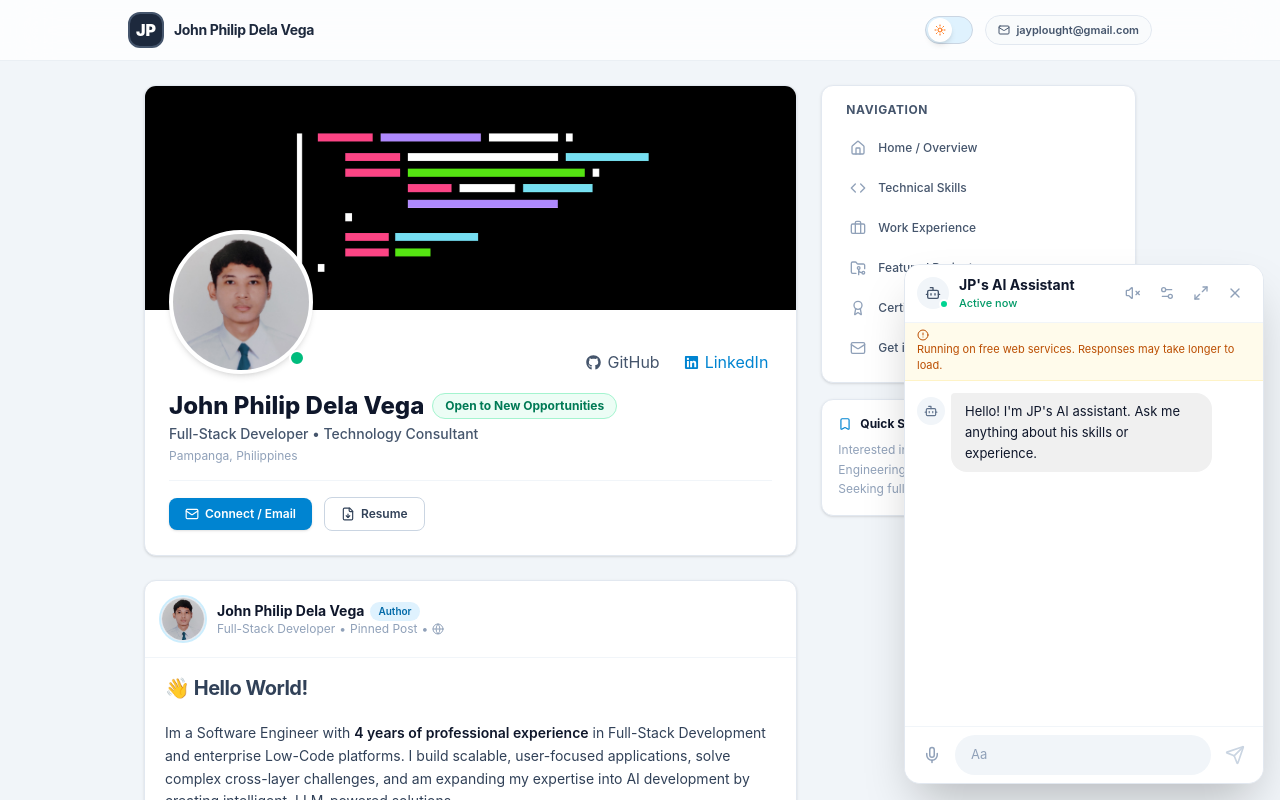
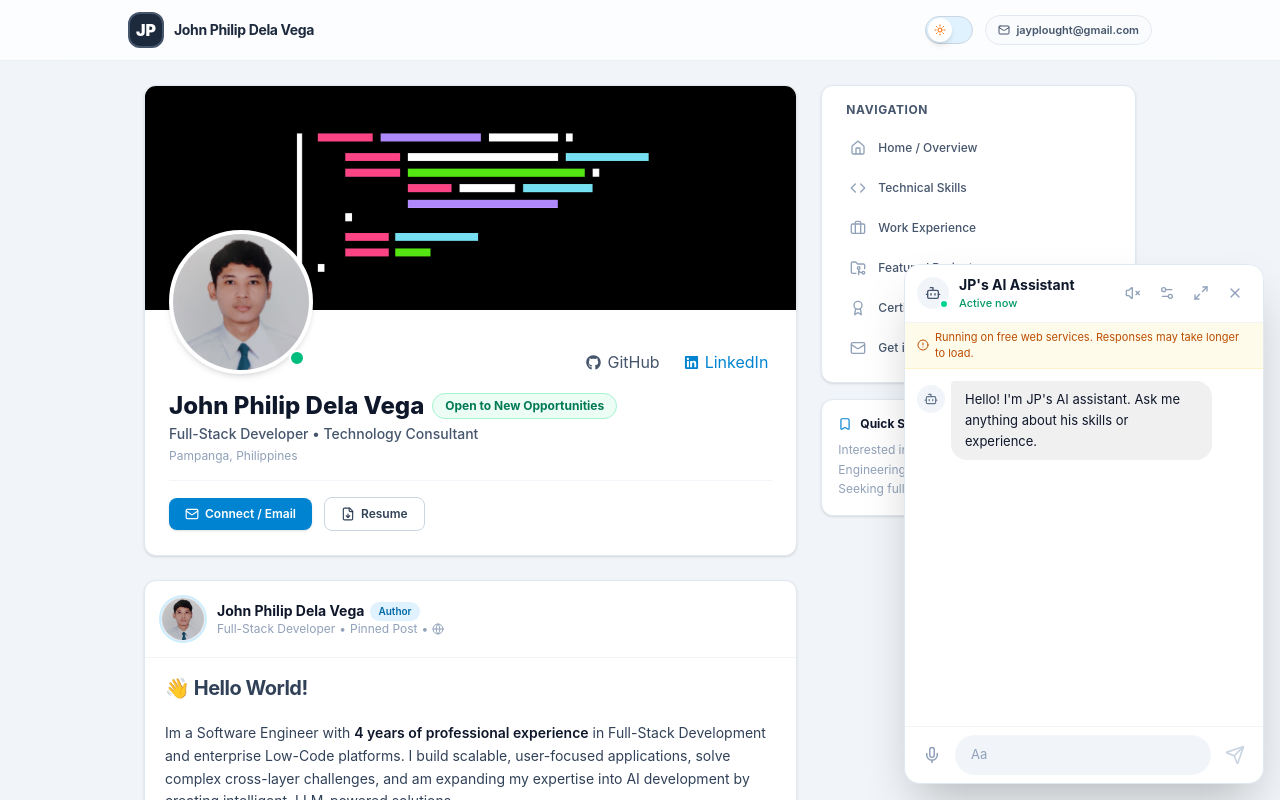
Before and after one commit to JP-DelaVega/portfolio_v2, a React (Vite) app: page / in a window 1280 px wide. Shown: the top 800 px of the page. Built offline with nearby package versions, Linux system fonts and the light colour scheme.

Commit message:
minimal change in chatbot

```diff
--- a/src/components/ChatWidget.jsx
+++ b/src/components/ChatWidget.jsx
@@ -304,7 +304,7 @@ export default function ChatWidget() {
           }`}
       >
         <div className="relative">
-          <div className={`w-15 h-15 rounded-full border-2  overflow-hidden transition-transform hover:scale-105 active:scale-95 ${isDark ? 'border-slate-700 bg-slate-900 shadow-l'  : 'border-gray-200 bg-white shadow-2xl shadow-pink-300 '}`}>
+          <div className={`w-15 h-15 rounded-full border-2  overflow-hidden transition-transform hover:scale-105 active:scale-95 ${isDark ? 'border-slate-700 bg-slate-900 shadow-l' : 'border-gray-200 bg-white shadow-2xl shadow-pink-300 '}`}>
             <div className="flex items-center justify-center w-full h-full object-cover">
               <Bot size={33} />
             </div>
@@ -453,7 +453,7 @@ export default function ChatWidget() {
         )}
 
         {/* Service Notice Banner */}
-        <div className={`shrink-0 border-b px-3 py-1.5 text-[11px] ${isDark ? 'border-amber-900/50 bg-amber-950/40 text-amber-300' : 'border-amber-100 bg-amber-50 text-amber-700'}`}>
+        <div className={`flex items-center gap-1.5 shrink-0 border-b px-3 py-1.5 text-[11px] ${isDark ? 'border-amber-900/50 bg-amber-950/40 text-amber-300' : 'border-amber-100 bg-amber-50 text-amber-700'}`}>
           <AlertCircle size={12} className="shrink-0" />
           <span>Running on free web services. Responses may take longer to load.</span>
         </div>
```
